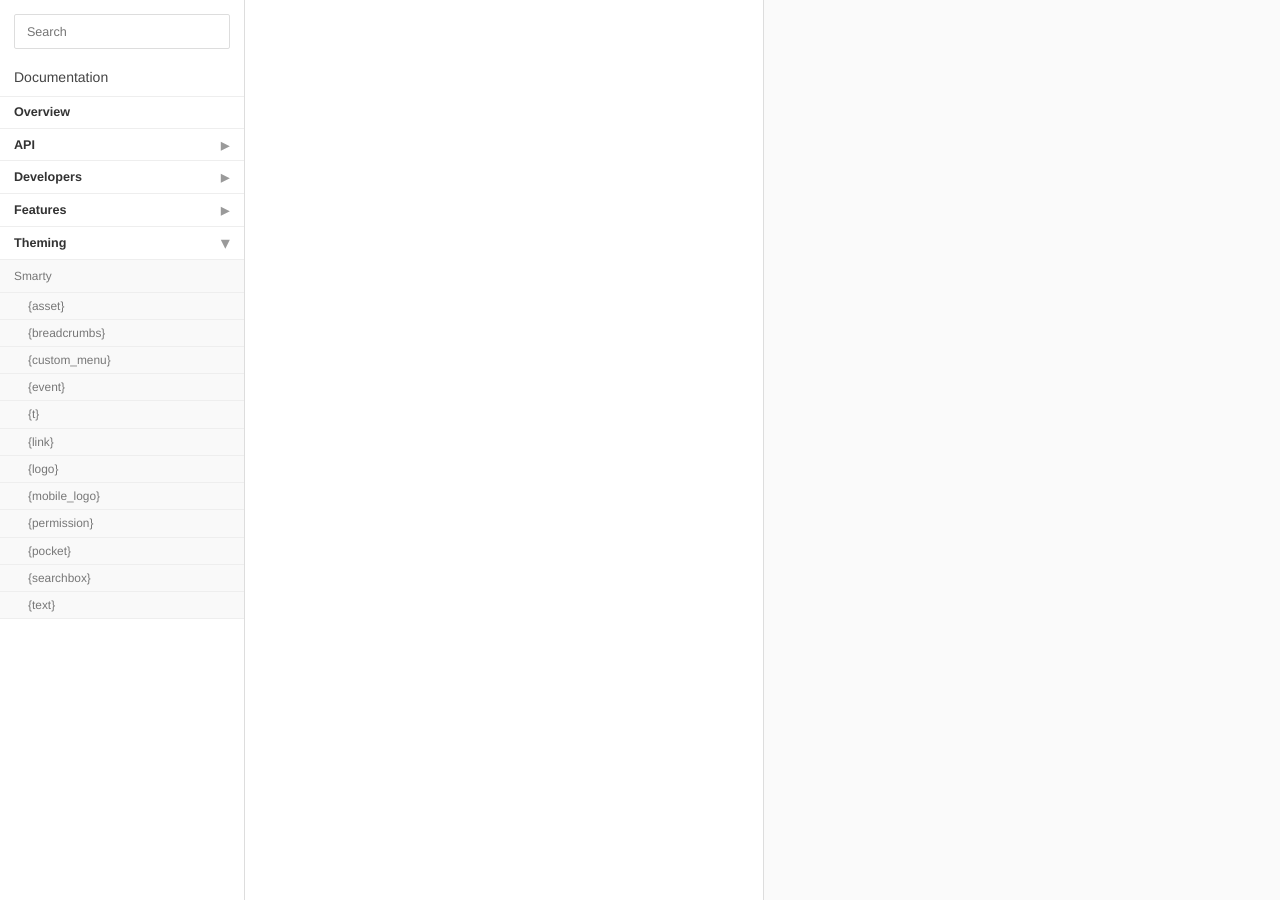
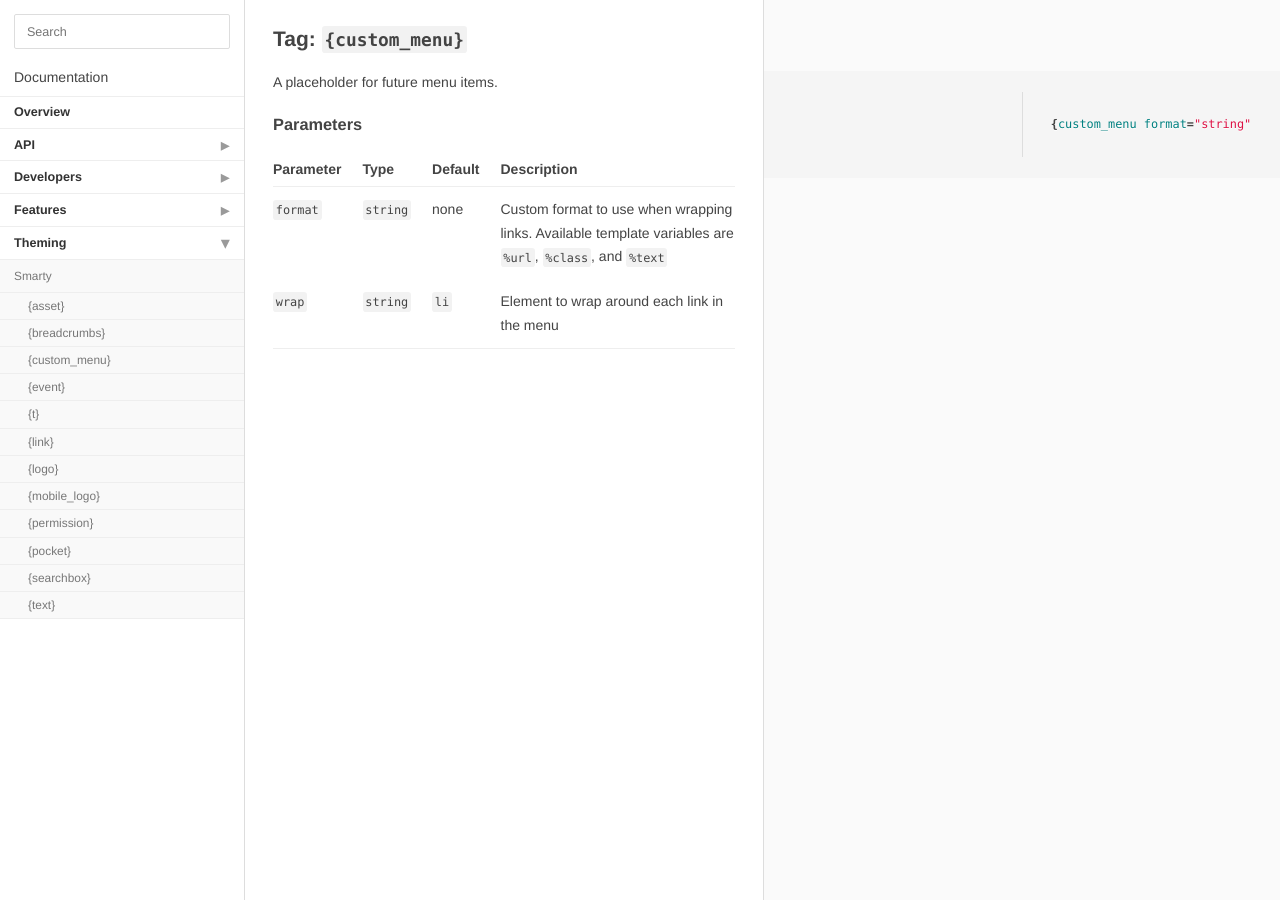
Before and after one commit to hgtonight/vanilladocs, a Jekyll site: the page built from theming/smarty/custom-menu.md, in a window 1280 px wide. Built offline with Jekyll 4.4.1, drawn with Linux system fonts in a browser that asks for light colours; Markdown is read by kramdown in place of the engine named in the settings.

Commit message:
More Smarty docs

````diff
--- a/theming/smarty/custom-menu.md
+++ b/theming/smarty/custom-menu.md
@@ -3,3 +3,18 @@ title: "{custom_menu}"
 layout: page
 categories: ["Theming", "Smarty"]
 ---
+
+## Tag: `{custom_menu}`
+
+```smarty
+{custom_menu format="string" wrap="string"}
+```
+
+A placeholder for future menu items.
+
+### Parameters
+
+Parameter   | Type      | Default   | Description
+---         | ---       | ---       | ---
+`format`    | `string`  | none      | Custom format to use when wrapping links. Available template variables are `%url`, `%class`, and `%text`
+`wrap`      | `string`  | `li`      | Element to wrap around each link in the menu
````
Also changed, not shown: theming/smarty/event.md (+14 -0 lines), theming/smarty/i18n.md (+15 -0 lines), theming/smarty/logo.md (+12 -0 lines).
